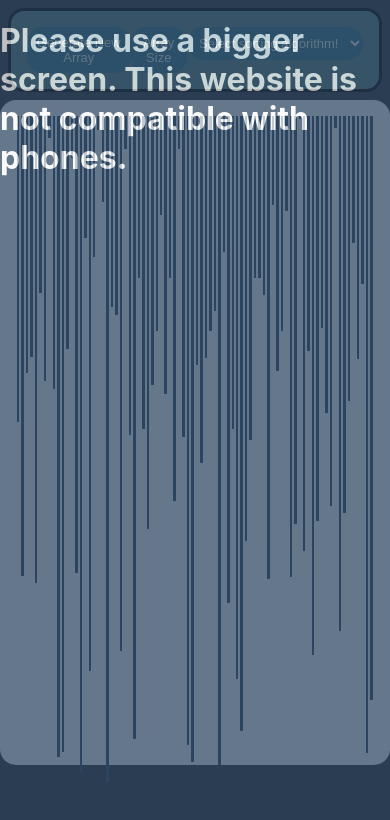
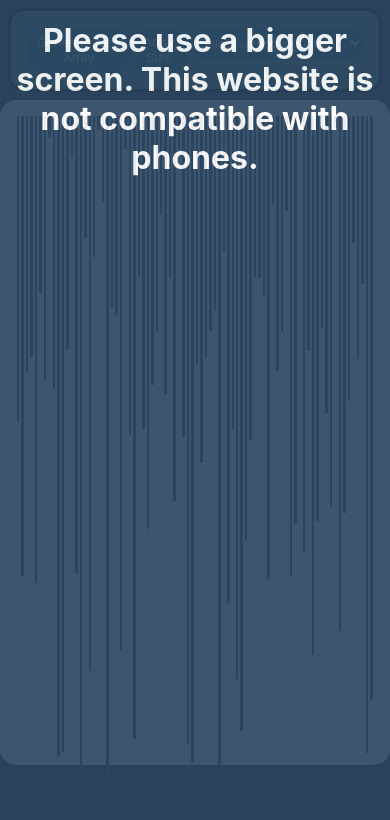
Before and after one commit to ShivWad/algo-visualizer, a React (Create React App) app: page / in a window 390 px wide. Shown: the top 820 px of the page. Built offline with nearby package versions, Linux system fonts and the light colour scheme.

Commit message:
kinda response

```diff
--- a/src/App.css
+++ b/src/App.css
@@ -131,7 +131,9 @@
   background-color: var(--Dark-Blue);
 }
 
-
+.size-warning{
+  display: none;
+}
 
 @media screen and (max-width: 836px) {
   .App {
@@ -147,14 +149,17 @@
   }
 }
 
+
+
 @media screen and (max-width : 400px) {
   .size-warning {
     width: 100vw;
     height: 100vh;
     background-color: #2B4560;
-    opacity: 0.7;
+    opacity: 0.9;
     display: inline-block;
     position: absolute;
     top: 0;
+    text-align: center;
   }
 }
```
